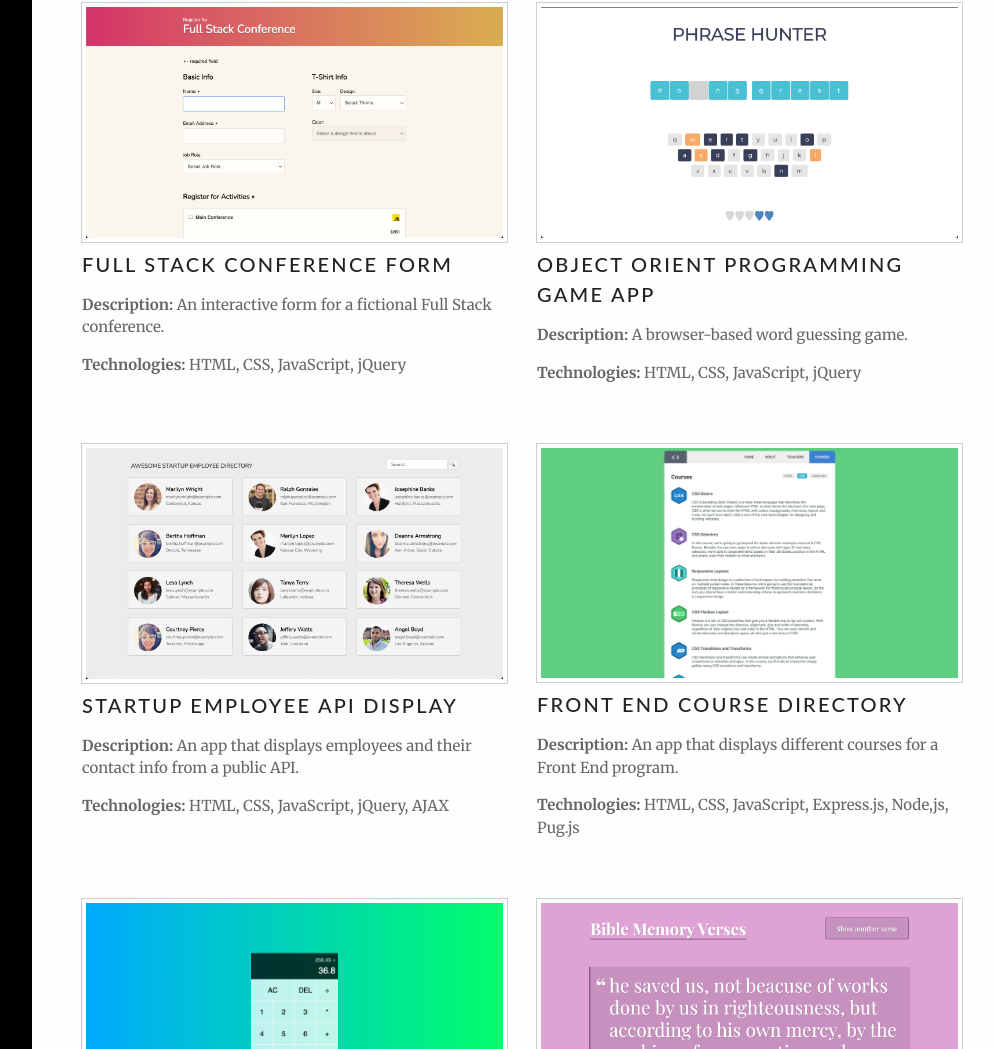
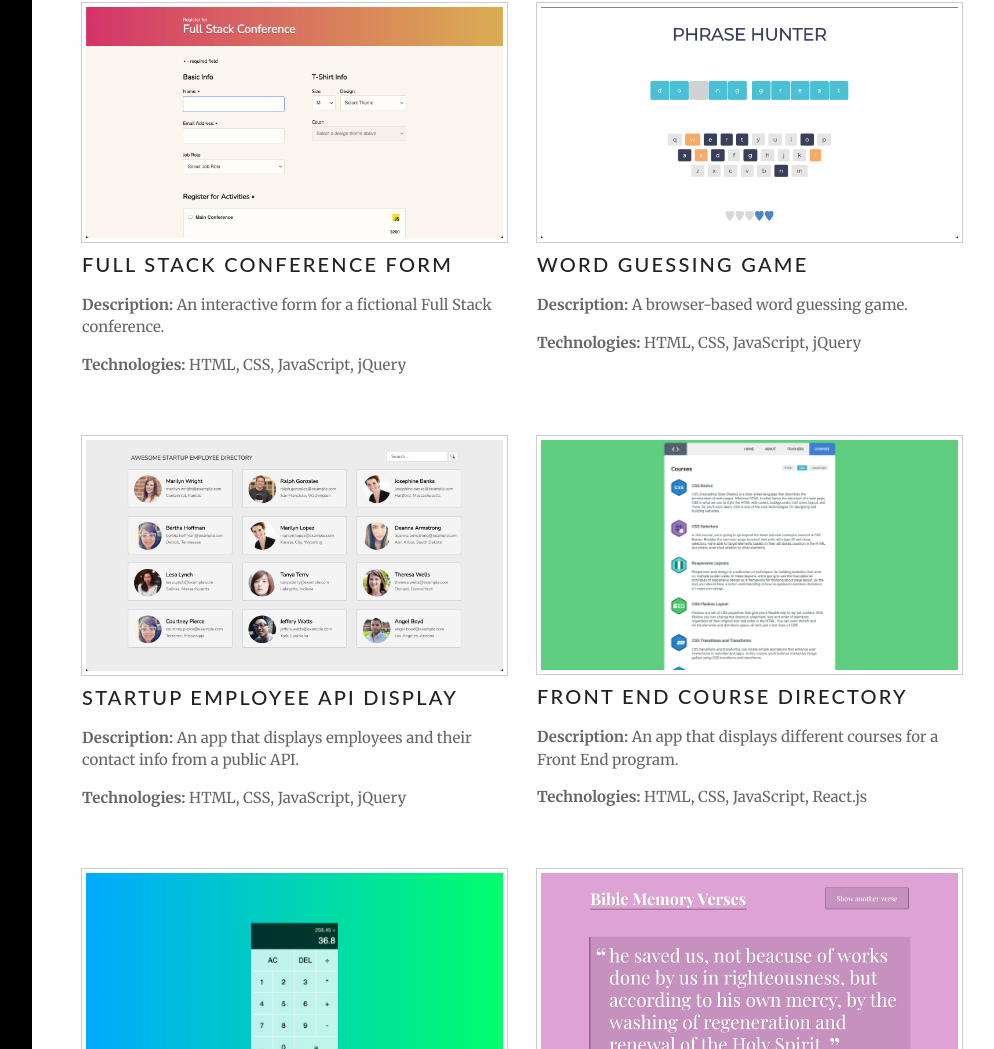
Before and after one commit to heeyupchung/Portfolio, a plain HTML site: page index.html in a window 1280 px wide. Shown: the part 751-1800 px from the top of the page, without its empty margins (268-1262 px from the left). Drawn offline with Linux system fonts and the light colour scheme; files whose address does not match are found by name.

Commit message:
update titles and descriptions

```diff
--- a/index.html
+++ b/index.html
@@ -74,7 +74,7 @@
             <div class="cell">
               <a href="https://heeyupchung.github.io/OOP-Game-Show-App/" target="_blank">
                 <img class="thumbnail" src="./images/OOP-Game-Show-App-4.png" alt="OOP Game App Thumbnail">
-                <h5>Object Orient Programming Game App</h5>
+                <h5>Word Guessing Game</h5>
                 <div class="desc">
                   <p><strong>Description:</strong> A browser-based word guessing game.</p>
                   <p><strong>Technologies:</strong> HTML, CSS, JavaScript, jQuery</p>
@@ -87,7 +87,7 @@
                 <h5>Startup Employee API Display</h5>
                 <div class="desc">
                   <p><strong>Description:</strong> An app that displays employees and their contact info from a public API.</p>
-                  <p><strong>Technologies:</strong> HTML, CSS, JavaScript, jQuery, AJAX</p>
+                  <p><strong>Technologies:</strong> HTML, CSS, JavaScript, jQuery</p>
                 </div>
               </a>
             </div>
@@ -97,7 +97,7 @@
                 <h5>Front End Course Directory</h5>
                 <div class="desc">
                   <p><strong>Description:</strong> An app that displays different courses for a Front End program.</p>
-                  <p><strong>Technologies:</strong> HTML, CSS, JavaScript, Express.js, Node,js, Pug.js</p>
+                  <p><strong>Technologies:</strong> HTML, CSS, JavaScript, React.js</p>
                 </div>
               </a>
             </div>
```
